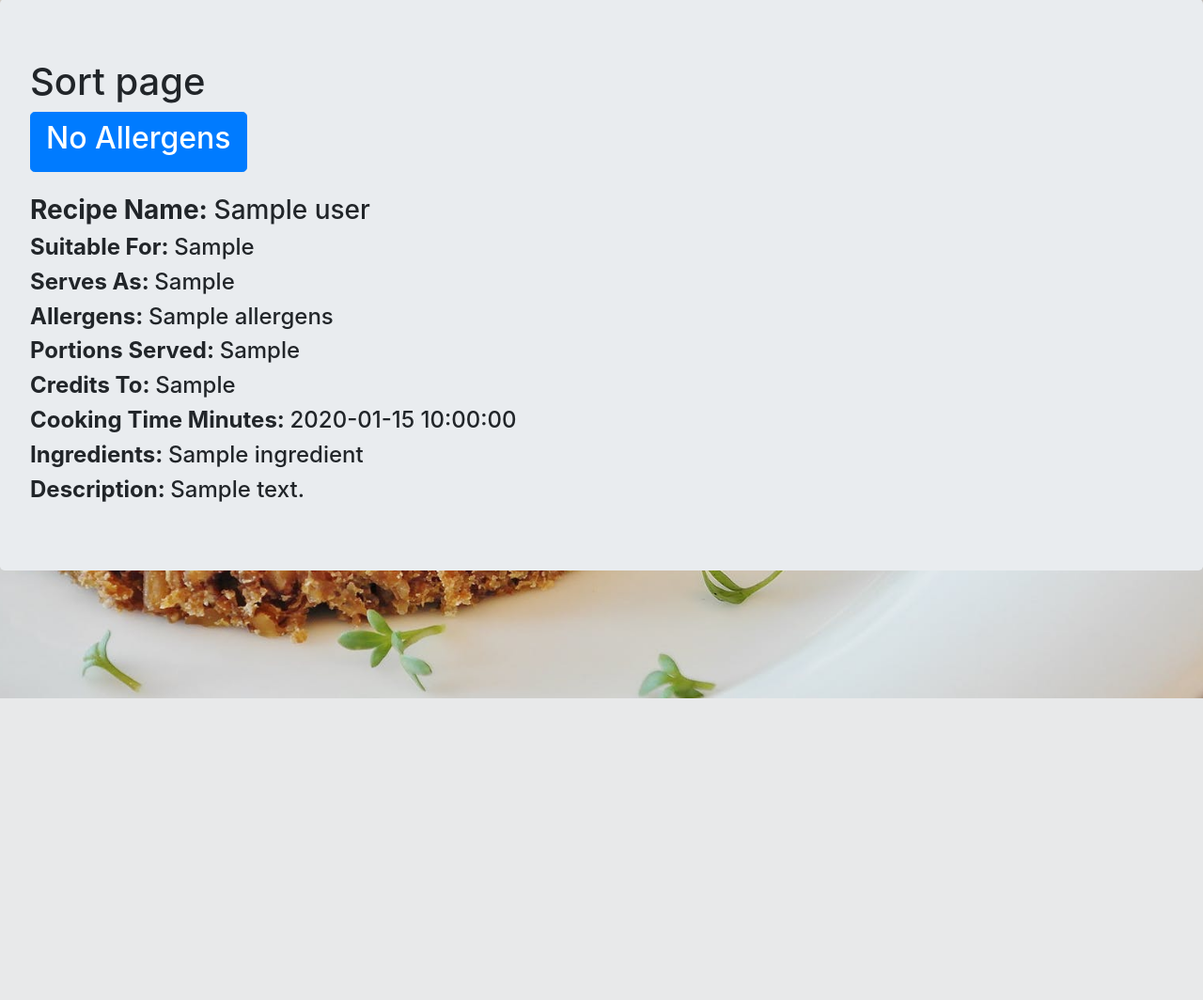
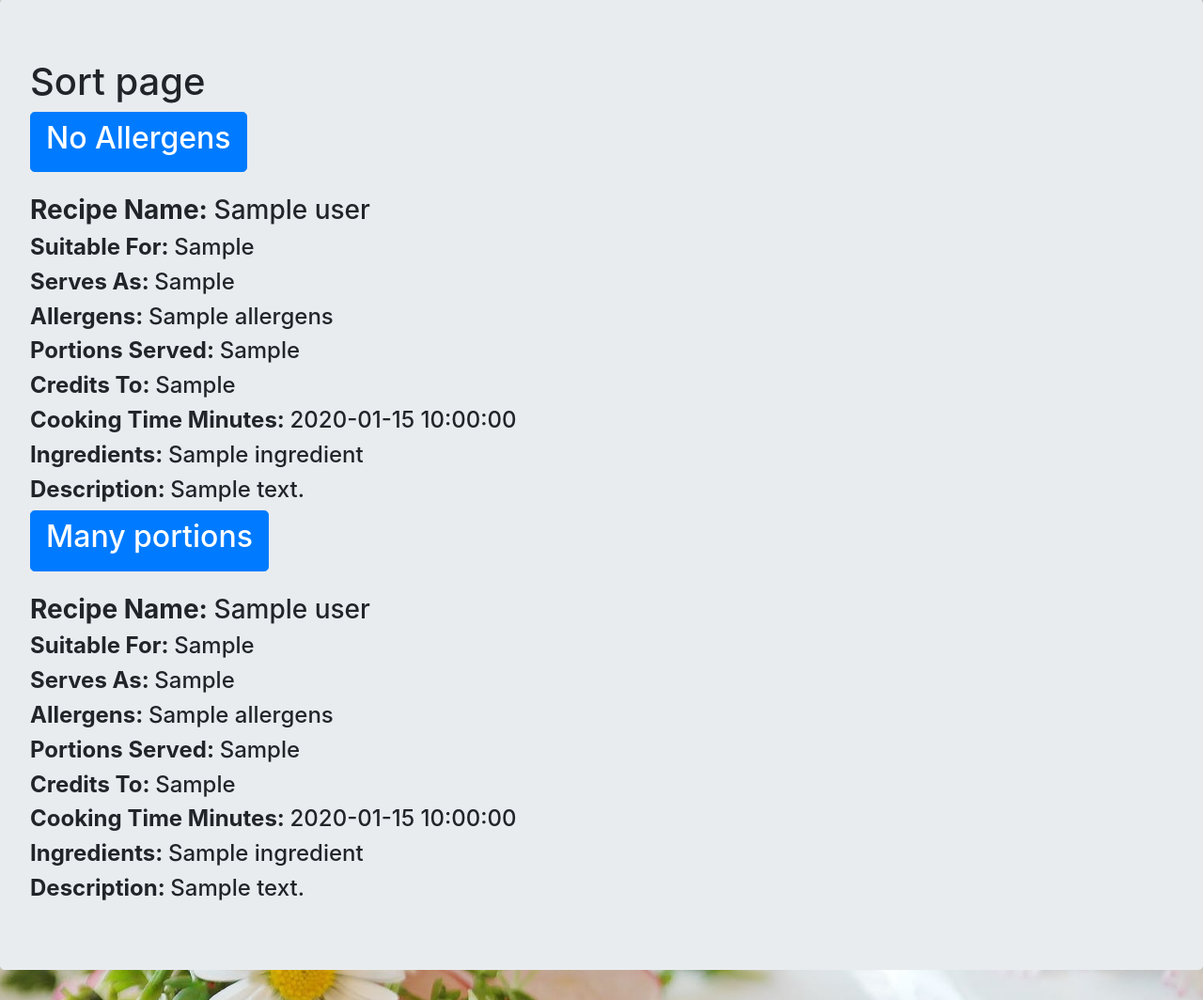
Before and after one commit to flo0909/flaskapp-project, a Flask app: page /sort in a window 1280 px wide. Shown: the part 57-1121 px from the top of the page at 94% size. Before the commit the page ends 800 px from the top, so only its background shows below. Run offline with Flask 2, Linux system fonts and the light colour scheme; a database or web service that is not in the repository returns one stand-in record (values such as "Sample title"); some libraries are stand-ins or nearby versions.

Commit message:
sort filter portions served-many

```diff
--- a/templates/sort.html
+++ b/templates/sort.html
@@ -7,7 +7,7 @@
 
 <button type="button" id="Allergens" class="btn btn-primary btn-lg "><h2>No Allergens</h2></button>
 <div id="hideOne" class="hide">
-{% for user in user.find({"Details.Allergens":{"$eq":"Contains dairy", "$exists":true}})%}
+{% for user in user.find({"Details.Allergens":{"$eq":"None", "$exists":true}})%}
 <br>
 <h3><strong>Recipe Name: </strong>{{user.Recipe_name }}</h3>
 <h4><strong>Suitable For: </strong>{{user.Details.Suitable_for}}</h4>
@@ -21,5 +21,20 @@
 {% endfor %}
 </div>
 
+<button type="button" id="Portions_served" class="btn btn-primary btn-lg "><h2>Many portions</h2></button>
+<div id="hideTwo" class="hide">
+{% for user in user.find({"Details.Portions_served":{"$ne":"one", "$exists":true}})%}
+<br>
+<h3><strong>Recipe Name: </strong>{{user.Recipe_name }}</h3>
+<h4><strong>Suitable For: </strong>{{user.Details.Suitable_for}}</h4>
+<h4><strong>Serves As: </strong>{{user.Details.Serves_as}}</h4>
+<h4><strong>Allergens: </strong>{{user.Details.Allergens}}</h4>
+<h4><strong>Portions Served: </strong>{{user.Details.Portions_served}}</h4>
+<h4><strong>Credits To: </strong>{{user.Details.Credits_to}}</h4>
+<h4><strong>Cooking Time Minutes: </strong>{{user.Cooking_time_minutes}}</h4>
+<h4><strong>Ingredients: </strong>{{user.Ingredients[0]}}</h4>
+<h4><strong>Description: </strong>{{user.Description}}</h4>
+{% endfor %}
+</div>
 
 {% endblock %}
```
